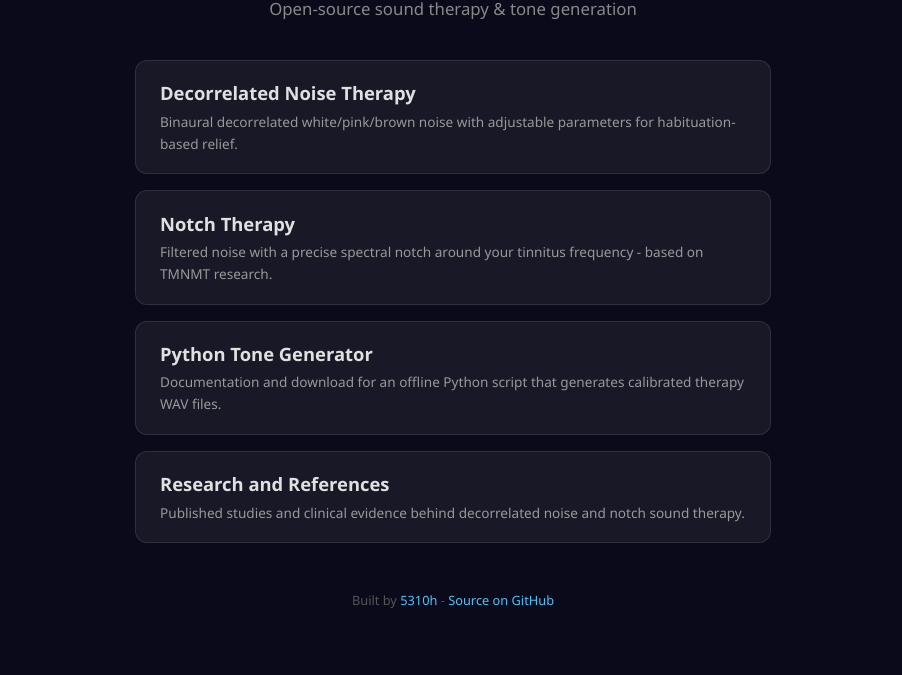
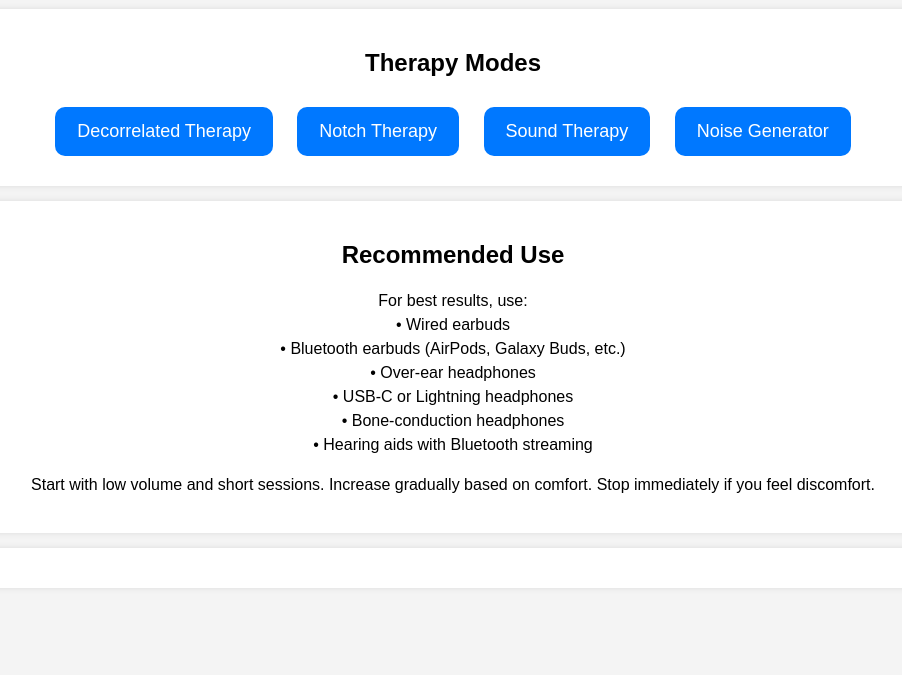
Before and after one commit to 5310H/tinnitus_therapy, a plain HTML site: page index.html in a window 1280 px wide. Shown: the part 125-800 px from the top of the page, without its empty margins (187-1089 px from the left). Drawn offline with Linux system fonts and the light colour scheme.

Commit message:
Update index.html

```diff
--- a/index.html
+++ b/index.html
@@ -2,46 +2,75 @@
 <html lang="en">
 <head>
 <meta charset="UTF-8">
+<title>Tinnitus Therapy Suite</title>
 <meta name="viewport" content="width=device-width, initial-scale=1.0">
-<title>Tinnitus Therapy Tools</title>
+
 <style>
-*{margin:0;padding:0;box-sizing:border-box}
-body{font-family:'Segoe UI',system-ui,sans-serif;background:#0a0a1a;color:#e0e0e0;min-height:100vh;display:flex;flex-direction:column;align-items:center;justify-content:center}
-.container{max-width:700px;width:90%;text-align:center;padding:2rem}
-h1{font-size:2.2rem;margin-bottom:.5rem;background:linear-gradient(135deg,#4fc3f7,#ab47bc);-webkit-background-clip:text;-webkit-text-fill-color:transparent}
-.subtitle{color:#888;margin-bottom:2.5rem;font-size:1.05rem}
-.menu{display:flex;flex-direction:column;gap:1rem}
-.menu a{display:block;padding:1.2rem 1.5rem;background:rgba(255,255,255,.06);border:1px solid rgba(255,255,255,.1);border-radius:12px;color:#e0e0e0;text-decoration:none;transition:all .25s;text-align:left}
-.menu a:hover{background:rgba(79,195,247,.12);border-color:#4fc3f7;transform:translateX(6px)}
-.menu a .label{font-size:1.15rem;font-weight:600;display:block;margin-bottom:.3rem}
-.menu a .desc{font-size:.85rem;color:#999}
-footer{margin-top:3rem;font-size:.8rem;color:#555}
-footer a{color:#4fc3f7;text-decoration:none}
+    body {
+        font-family: Arial, sans-serif;
+        background: #f4f4f4;
+        margin: 0;
+        padding: 20px;
+        text-align: center;
+    }
+    h1 {
+        margin-bottom: 10px;
+    }
+    .card {
+        background: white;
+        padding: 20px;
+        margin: 15px 0;
+        border-radius: 12px;
+        box-shadow: 0 0 6px rgba(0,0,0,0.1);
+    }
+    a.button {
+        display: inline-block;
+        padding: 14px 22px;
+        margin: 10px;
+        font-size: 18px;
+        border-radius: 10px;
+        background: #0078ff;
+        color: white;
+        text-decoration: none;
+    }
+    a.button:active {
+        background: #005fcc;
+    }
+    p {
+        line-height: 1.5;
+    }
 </style>
 </head>
+
 <body>
-<div class="container">
-<h1>Tinnitus Therapy Tools</h1>
-<p class="subtitle">Open-source sound therapy &amp; tone generation</p>
-<nav class="menu">
-  <a href="decorrelated.html">
-    <span class="label">Decorrelated Noise Therapy</span>
-    <span class="desc">Binaural decorrelated white/pink/brown noise with adjustable parameters for habituation-based relief.</span>
-  </a>
-  <a href="notch.html">
-    <span class="label">Notch Therapy</span>
-    <span class="desc">Filtered noise with a precise spectral notch around your tinnitus frequency - based on TMNMT research.</span>
-  </a>
-  <a href="generator.html">
-    <span class="label">Python Tone Generator</span>
-    <span class="desc">Documentation and download for an offline Python script that generates calibrated therapy WAV files.</span>
-  </a>
-  <a href="research.html">
-    <span class="label">Research and References</span>
-    <span class="desc">Published studies and clinical evidence behind decorrelated noise and notch sound therapy.</span>
-  </a>
-</nav>
-<footer>Built by <a href="https://github.com/5310h">5310h</a> - <a href="https://github.com/5310h/tinnitus_therapy">Source on GitHub</a></footer>
+
+<h1>Tinnitus Therapy Suite</h1>
+<p>Open‑source browser‑based sound therapies</p>
+
+<div class="card">
+    <h2>Therapy Modes</h2>
+    <a class="button" href="decorrelated.html">Decorrelated Therapy</a>
+    <a class="button" href="notch.html">Notch Therapy</a>
+    <a class="button" href="soundtherapy.html">Sound Therapy</a>
+    <a class="button" href="python.html">Noise Generator</a>
 </div>
-</body>
-</html>
+
+<div class="card">
+    <h2>Recommended Use</h2>
+    <p>
+        For best results, use:
+        <br>• Wired earbuds
+        <br>• Bluetooth earbuds (AirPods, Galaxy Buds, etc.)
+        <br>• Over‑ear headphones
+        <br>• USB‑C or Lightning headphones
+        <br>• Bone‑conduction headphones
+        <br>• Hearing aids with Bluetooth streaming
+    </p>
+    <p>
+        Start with low volume and short sessions.
+        Increase gradually based on comfort.
+        Stop immediately if you feel discomfort.
+    </p>
+</div>
+
+<div class="card">
```
